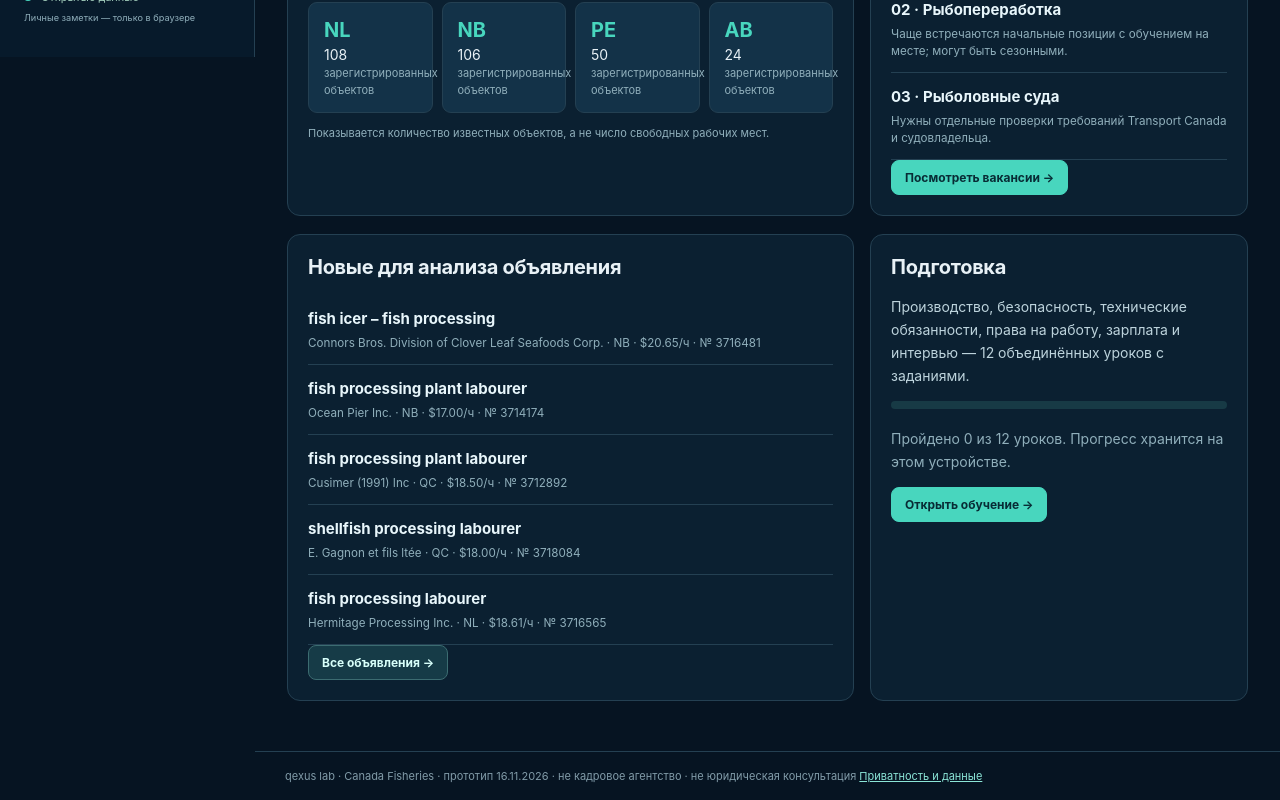
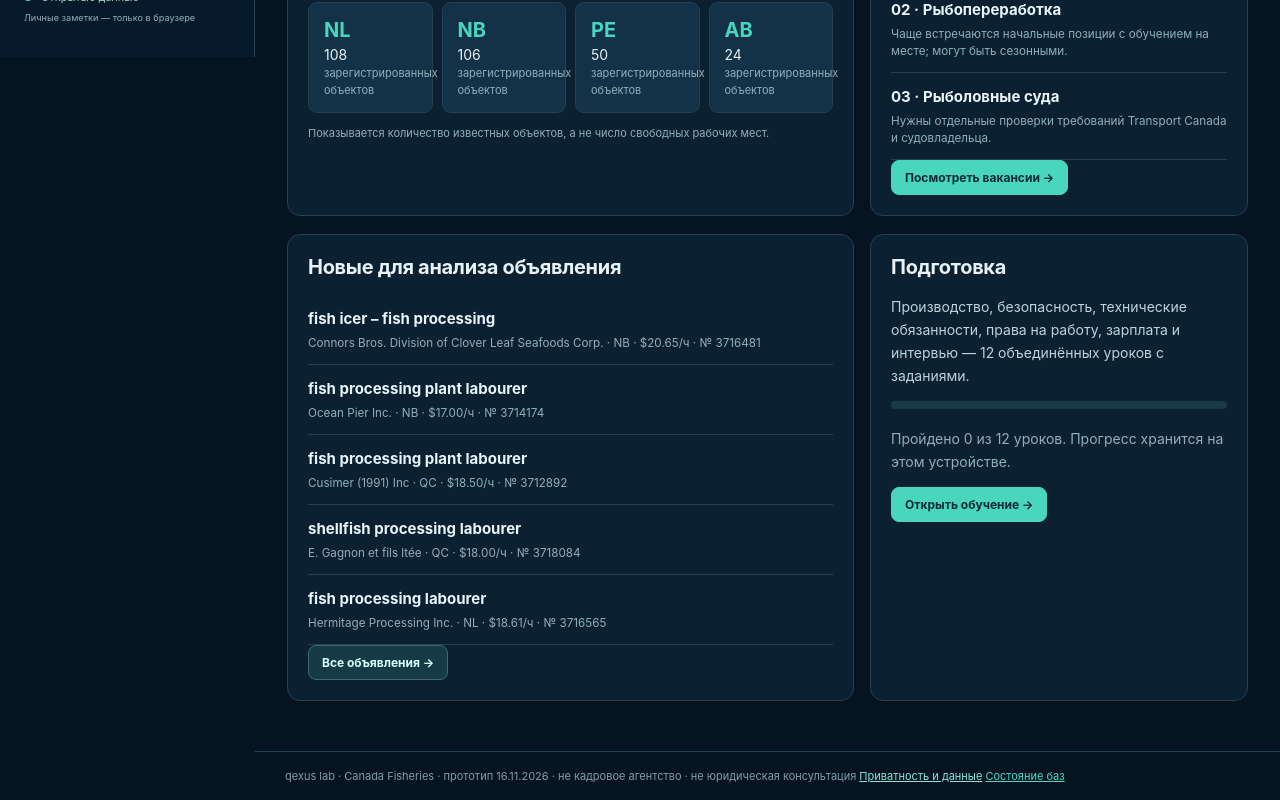
Before and after one commit to qexus/fisheries-ca, a plain HTML site: page public/index.html in a window 1280 px wide. Shown: the part 743-1543 px from the top of the page. Drawn offline with Linux system fonts and the light colour scheme.

Commit message:
Add public open-data and infrastructure status page to qexus sites

```diff
--- a/public/index.html
+++ b/public/index.html
@@ -43,7 +43,7 @@
   <section class="body">
     <header class="header"><button id="menuToggle" aria-label="Открыть меню" aria-controls="sidebar" aria-expanded="false" class="hamburger">☰</button><div class="breadcrumb"><a class="crumb-home" href="https://qexus.github.io/">qexus lab</a> <span>/</span> <span id="viewName">Обзор</span></div><div class="header-r"><nav class="region-nav" aria-label="Выбор страны"><a href="https://qexus.github.io/fisheries/">🇳🇴 <span>Норвегия</span></a><a href="https://qexus.github.io/fisheries-ca/" aria-current="page">🇨🇦 <span>Канада</span></a></nav><span class="version">V1.0</span></div></header>
     <main id="main" class="content"></main>
-    <footer class="footer">qexus lab · Canada Fisheries · прототип 16.11.2026 · не кадровое агентство · не юридическая консультация <a href="https://qexus.github.io/privacy.html" style="color:#8be5d7">Приватность и данные</a></footer>
+    <footer class="footer">qexus lab · Canada Fisheries · прототип 16.11.2026 · не кадровое агентство · не юридическая консультация <a href="https://qexus.github.io/privacy.html" style="color:#8be5d7">Приватность и данные</a> <a href="https://qexus.github.io/status.html" style="color:#4adac2">Состояние баз</a></footer>
   </section>
 </div>
 <div id="toast" class="toast" role="status" aria-live="polite"></div>
```
